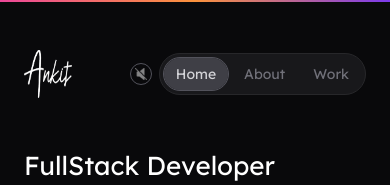
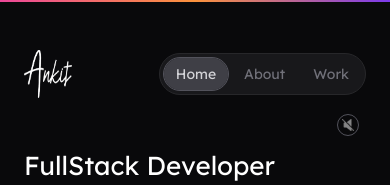
Before and after one commit to ankitrajxd/personal-portfolio, a Next.js app: page / in a window 390 px wide. Shown: the top 185 px of the page. Built offline with nearby package versions, Linux system fonts and the light colour scheme.

Commit message:
Add className prop to AudioToggle component and adjust positioning in Header

```diff
--- a/app/components/audioToggle.tsx
+++ b/app/components/audioToggle.tsx
@@ -3,7 +3,7 @@
 import Image from "next/image";
 import { useState, useRef, useEffect } from "react";
 
-const AudioToggle = () => {
+const AudioToggle = ({ className }: { className?: string }) => {
   const [toggle, setToggle] = useState(false);
   const audioRef = useRef<HTMLAudioElement | null>(null);
 
@@ -54,7 +54,7 @@ const AudioToggle = () => {
   return (
     <button
       onClick={() => setToggle((prev) => !prev)}
-      className="cursor-pointer hover:opacity-100 w-5 rounded-full outline p-1 outline-1 outline-zinc-600"
+      className={`cursor-pointer hover:opacity-100 w-5 rounded-full outline p-1 outline-1 outline-zinc-600  ${className}`}
     >
       {toggle ? (
         <Image
--- a/app/components/header.tsx
+++ b/app/components/header.tsx
@@ -26,8 +26,8 @@ const Header = ({ className }: Props) => {
         />
       </Link>
 
-      <div className="flex items-center gap-2">
-        <AudioToggle />
+      <div className="flex items-center gap-2 relative">
+        <AudioToggle className="absolute right-2 -bottom-10 sm:static" />
         <div
           className={
             "flex gap-1 items-center bg-nav p-1 rounded-full border-[1px] border-zinc-800 text-zinc-500 text-sm"
```
